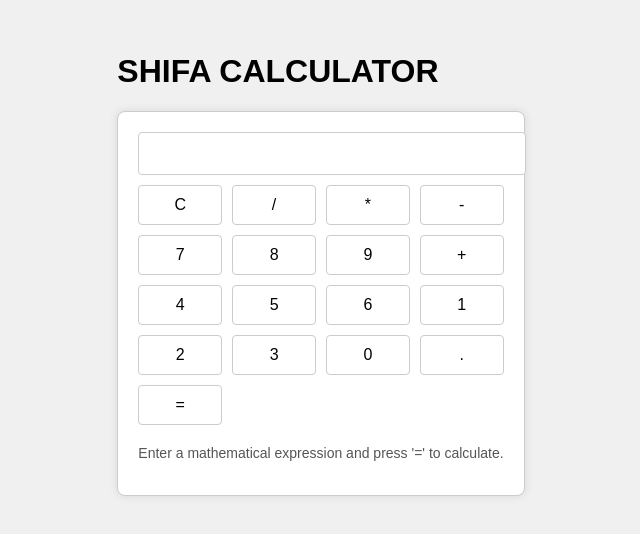
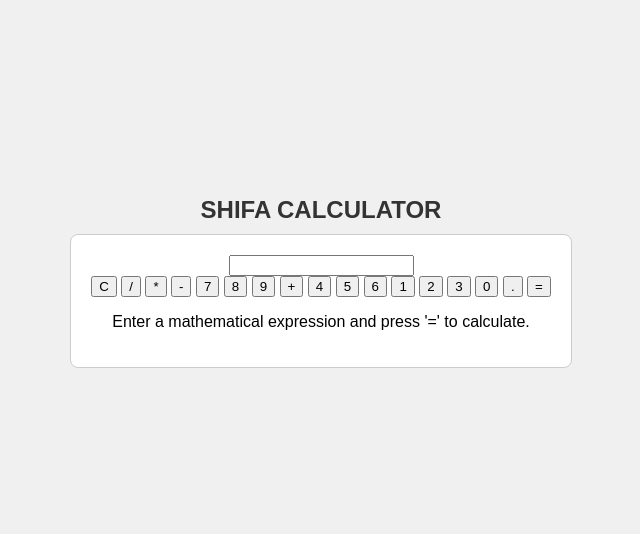
Before and after one commit to Dev-Saif-Ops/Calculator-web, a plain HTML site: page index.html in a window 1280 px wide. Shown: the part 136-670 px from the top of the page, without its empty margins (319-959 px from the left). Drawn offline with Linux system fonts and the light colour scheme.

Commit message:
Update style.css

```diff
--- a/style.css
+++ b/style.css
@@ -8,46 +8,22 @@ body {
     font-family: 'Arial', sans-serif;
 }
 
+.calculator-container {
+    text-align: center;
+    margin-top: 20px;
+}
+
+.calculator-title {
+    font-size: 24px;
+    font-weight: bold;
+    margin-bottom: 10px;
+    color: #333;
+}
+
 .calculator {
     text-align: center;
     border: 1px solid #ccc;
     padding: 20px;
     border-radius: 8px;
     background-color: #fff;
-    box-shadow: 0 0 10px rgba(0, 0, 0, 0.1);
-}
-
-#display {
-    width: 100%;
-    margin-bottom: 10px;
-    padding: 10px;
-    font-size: 18px;
-    border: 1px solid #ccc;
-    border-radius: 4px;
-}
-
-.buttons {
-    display: grid;
-    grid-template-columns: repeat(4, 1fr);
-    gap: 10px;
-}
-
-button {
-    padding: 10px;
-    font-size: 16px;
-    cursor: pointer;
-    border: 1px solid #ccc;
-    border-radius: 4px;
-    background-color: #fff;
-    transition: background-color 0.3s ease;
-}
-
-button:hover {
-    background-color: #f0f0f0;
-}
-
-.instructions {
-    margin-top: 20px;
-    font-size: 14px;
-    color: #555;
-}
+    box-shadow
```
